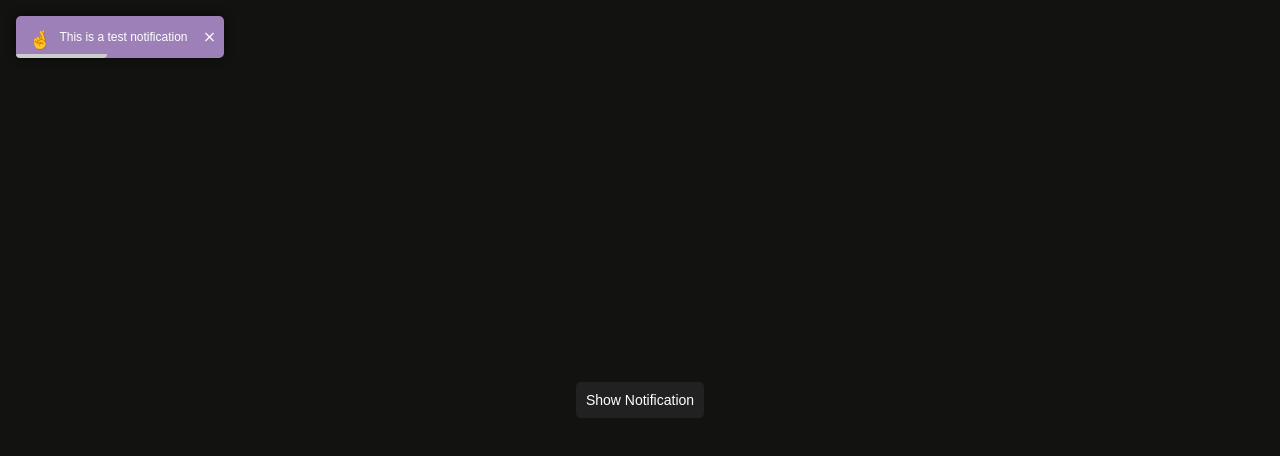
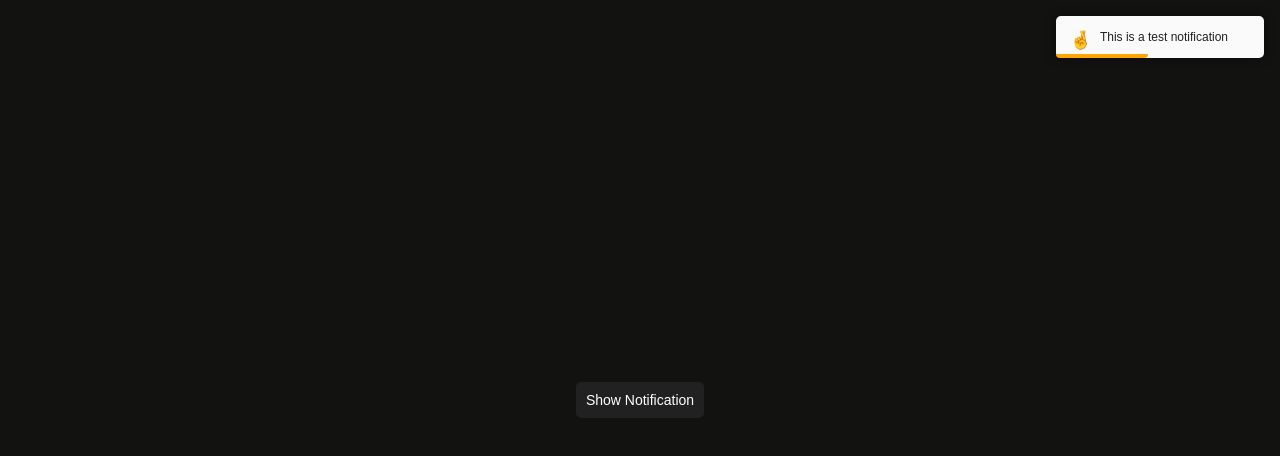
Before and after one commit to Front-End-Bootcamp/vue-component-create-teamapple, a Vue app: page / in a window 1280 px wide. Both pictures are taken after a click on the button "Show Notification". Shown: the top 456 px of the page. Built offline with nearby package versions, Linux system fonts and the light colour scheme.

Commit message:
added dark and light theme

```diff
--- a/src/App.vue
+++ b/src/App.vue
@@ -1,7 +1,7 @@
 <script setup>
 import { ref } from "vue";
-import NotificationsList from "./components/NotificationList.vue";
-import { toast } from "./components/Toastify.js";
+import NotificationsList from "./components/Notification/NotificationList.vue";
+import { toast } from "./components/Notification/Toastify.js";
 
 const notifications = ref([]);
 
@@ -23,12 +23,10 @@ const clickHandler = () => {
 	// 	toast().error()
 	// ];
 	notifications.value.push(toast("This is a test notification", {
-		position: "top-left",
-		background: "#9D80B8",
-		barActive : true,
-		barBackground : "#cdcdcd",
 		icon: "🤞",
 		duration : 5000,
+		theme: "light",
+		barBackground : "orange",
 	}));
 };
 </script>
--- a/src/components/Notification.vue
+++ b/src/components/Notification/Notification.vue
@@ -10,6 +10,7 @@ const emit = defineEmits(["update:id"]);
 const position = props.notification.class.position;
 const backgroundColor = props.notification.class.background;
 const barBackground = props.notification.class.barBackground;
+const theme = props.notification.class.theme;
 
 const closeHandler = () => {
 	emit("update:id", props.notification.id);
@@ -36,7 +37,7 @@ onMounted(() => {
 
 <template>
 	<template v-if="isClose">
-		<div class="notification--message" :class="position" :style="{backgroundColor : backgroundColor}" >
+		<div class="notification--message" :class="position,theme" :style="{backgroundColor : backgroundColor}" >
 			<div class="notification--message__text">
 				<span class="material-symbols-outlined">
 					{{ props.notification.icon }}
@@ -63,7 +64,6 @@ onMounted(() => {
 	align-items: center;
 	justify-content: space-between;
 	border-radius: 5px;
-	color: white;
 	margin: 8px;
 	padding: 12px 5px;
 	min-width: 150px;
@@ -98,8 +98,16 @@ onMounted(() => {
         left: 0;
         width: 100%;
         height: 4px;
-				// background-image: linear-gradient(to left, #fefefe, #e2deee, #c9bfdd, #b29fcb, #9d80b8);
         border-radius: 0px 0px 5px 5px;
     }
 }
+
+.dark{
+		background-color: #212121;
+		color: #fafafa;
+}
+.light{
+		background-color: #fafafa;
+		color: #212121;
+}
 </style>
--- a/src/components/Toastify.js
+++ b/src/components/Notification/Toastify.js
@@ -1,5 +1,5 @@
 export const toast = (message = "Default Message", options = {}) => {
-	const { background = '#212121', position = 'top-right', icon = "mood", duration = 10000 ,barActive=true,barBackground="white"} = options;
+	const {background, position = 'top-right', icon = "mood", duration = 10000 ,barActive=true, barBackground="gray", theme="light"} = options;
 	const toast = {
 		id: new Date().getTime(),
 		description: message,
@@ -8,6 +8,7 @@ export const toast = (message = "Default Message", options = {}) => {
 		icon,
 		barActive,
 		class: {
+			theme,
 			barBackground,
 			position,
 			background,
```
Also changed, not shown: src/components/Notification/NotificationList.vue (renamed from src/components/NotificationList.vue).
